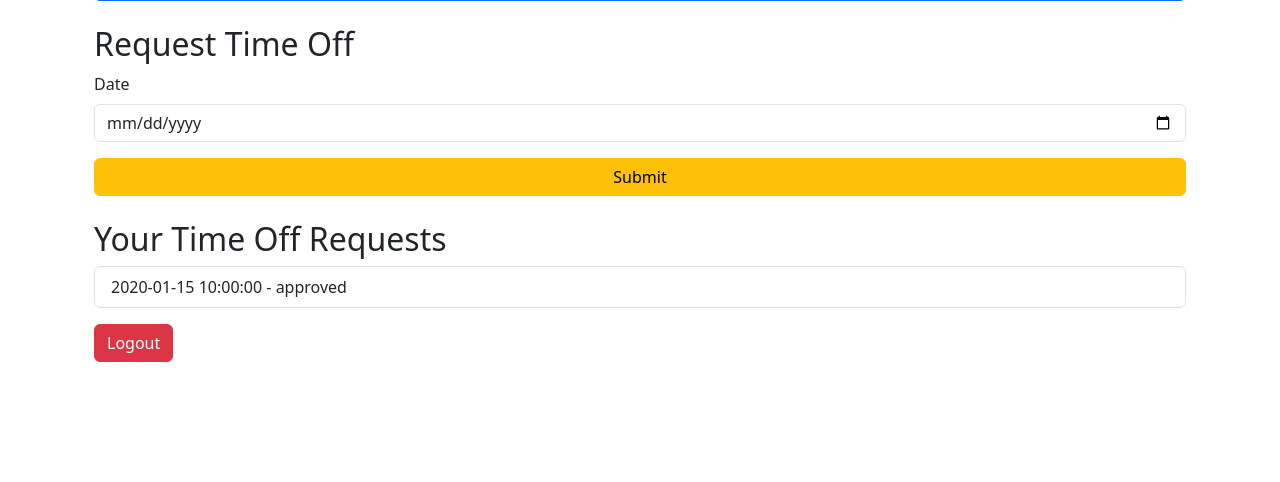
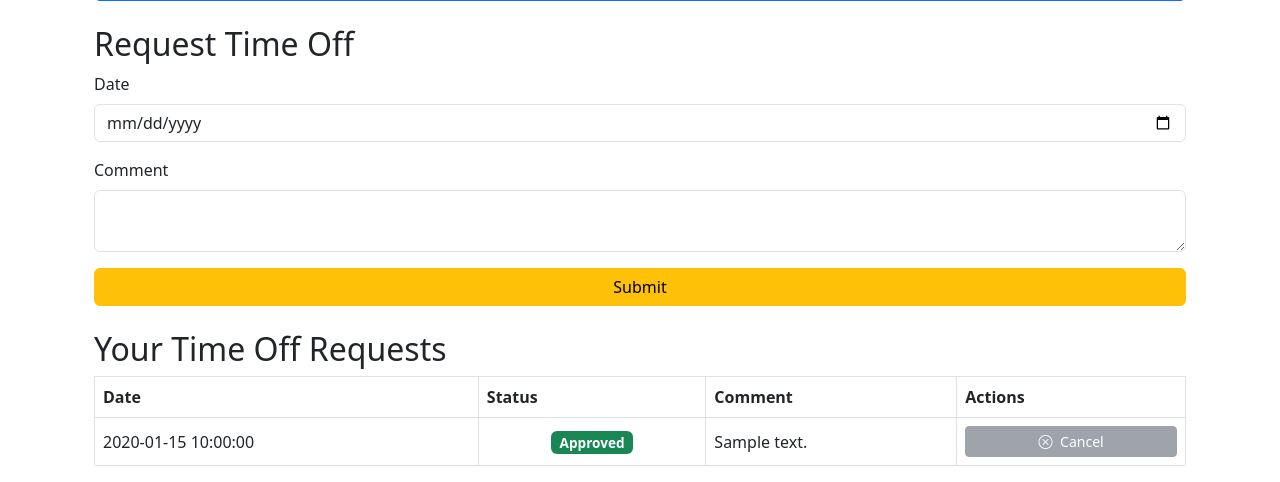
Before and after one commit to soarn/ctime, a Python web app: template app/templates/employee_dashboard.html in a window 1280 px wide. Shown: the part 343-825 px from the top of the page. Before the commit the page ends 705 px from the top, so only its background shows below. Run offline with Jinja, Linux system fonts and the light colour scheme; the template is opened without the code that fills it: most values are stand-ins (such as "Sample title", 1, 10 or a date in 2020); form fields are guessed from the names that the template uses; some libraries are stand-ins or nearby versions.

Commit message:
feat: add cancel time off functionality and comment field to time off requests, improve visual clarity

```diff
--- a/app/templates/base.html
+++ b/app/templates/base.html
@@ -76,6 +76,22 @@
         align-items: center;
         color: var(--bs-body-color);
         transition: color 0.3s;
+      }
+
+      .table {
+        /* font-size: 1.5rem; */
+      }
+
+      .table td, .table th {
+        vertical-align: middle;
+      }
+
+      .badge {
+        font-size: 0.85rem;
+      }
+
+      .d-inline form {
+        margin: 0 auto;
       }
 
     </style>
--- a/app/templates/employee_dashboard.html
+++ b/app/templates/employee_dashboard.html
@@ -43,19 +43,60 @@
                 {{ time_off_form.date.label(class_="form-label") }}
                 {{ time_off_form.date(class_="form-control") }}
             </div>
+            <div class="mb-3">
+                {{ time_off_form.comment.label(class_="form-label") }}
+                {{ time_off_form.comment(class_="form-control") }}
+            </div>
             {{ time_off_form.submit(class_="btn btn-warning w-100") }}
         </form>
 
         <h2 class="mt-4">Your Time Off Requests</h2>
-        <ul class="list-group">
-            {% for request in time_off_requests %}
-            <li class="list-group-item">
-                {{ request.date }} - {{ request.status }}
-            </li>
-            {% endfor %}
-        </ul>
-
-        <a href="{{ url_for('web.logout') }}" class="btn btn-danger mt-3">Logout</a>
+        <div class="table-responsive">
+            <table class="table table-bordered">
+                <thead>
+                    <tr>
+                        <th>Date</th>
+                        <th>Status</th>
+                        <th>Comment</th>
+                        <th>Actions</th>
+                    </tr>
+                </thead>
+                <tbody>
+                    {% for request in time_off_requests %}
+                    <tr>
+                        <td>{{ request.date }}</td>
+                        <td class="text-center align-middle">
+                            {% if request.status == 'pending' %}
+                            <span class="badge bg-warning text-dark">Pending</span>
+                            {% elif request.status == 'approved' %}
+                            <span class="badge bg-success">Approved</span>
+                            {% else %}
+                            <span class="badge bg-danger">Rejected</span>
+                            {% endif %}
+                        </td>
+                        <td>{{ request.comment or "No comment provided"}}</td>
+                        <td class="text-center align-middle">
+                            <div class="d-flex flex-column gap-2">
+                                {% if request.status == 'pending' %}
+                                <form method="POST" action="{{ url_for('web.cancel_time_off') }}" class="d-inline">
+                                    {{ cancel_time_off_form.csrf_token }}
+                                    {{ cancel_time_off_form.request_id(value=request.id) }}
+                                    <!-- <button type="submit" class="btn btn-danger btn-sm">Cancel</button> -->
+                                    <button type="submit" class="btn btn-danger btn-sm w-100">
+                                        <i class="bi bi-x-circle me-1"></i> Cancel
+                                </form>
+                                {% else %}
+                                <!-- <button type="submit" class="btn btn-secondary btn-sm" disabled>Cancel</button> -->
+                                <button type="submit" class="btn btn-secondary btn-sm w-100" disabled>
+                                    <i class="bi bi-x-circle me-1"></i> Cancel
+                                {% endif %}
+                            </div>
+                        </td>
+                    </tr>
+                    {% endfor %}
+                </tbody>
+            </table>
+        </div>
     </div>
 </body>
 {% endblock %}
```
Also changed, not shown: app/routes/web.py (+24 -2 lines), app/templates/admin_dashboard.html (+21 -4 lines).
